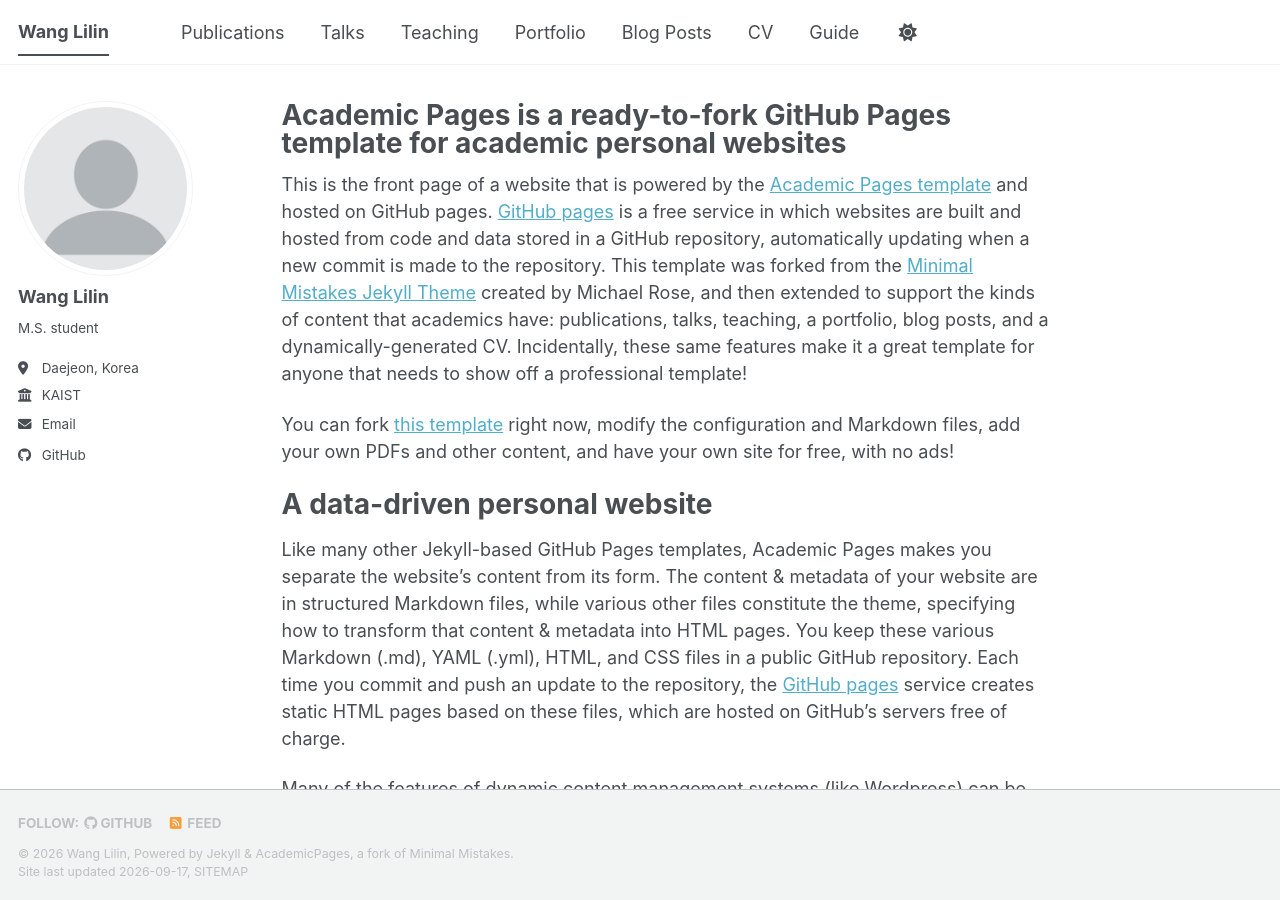
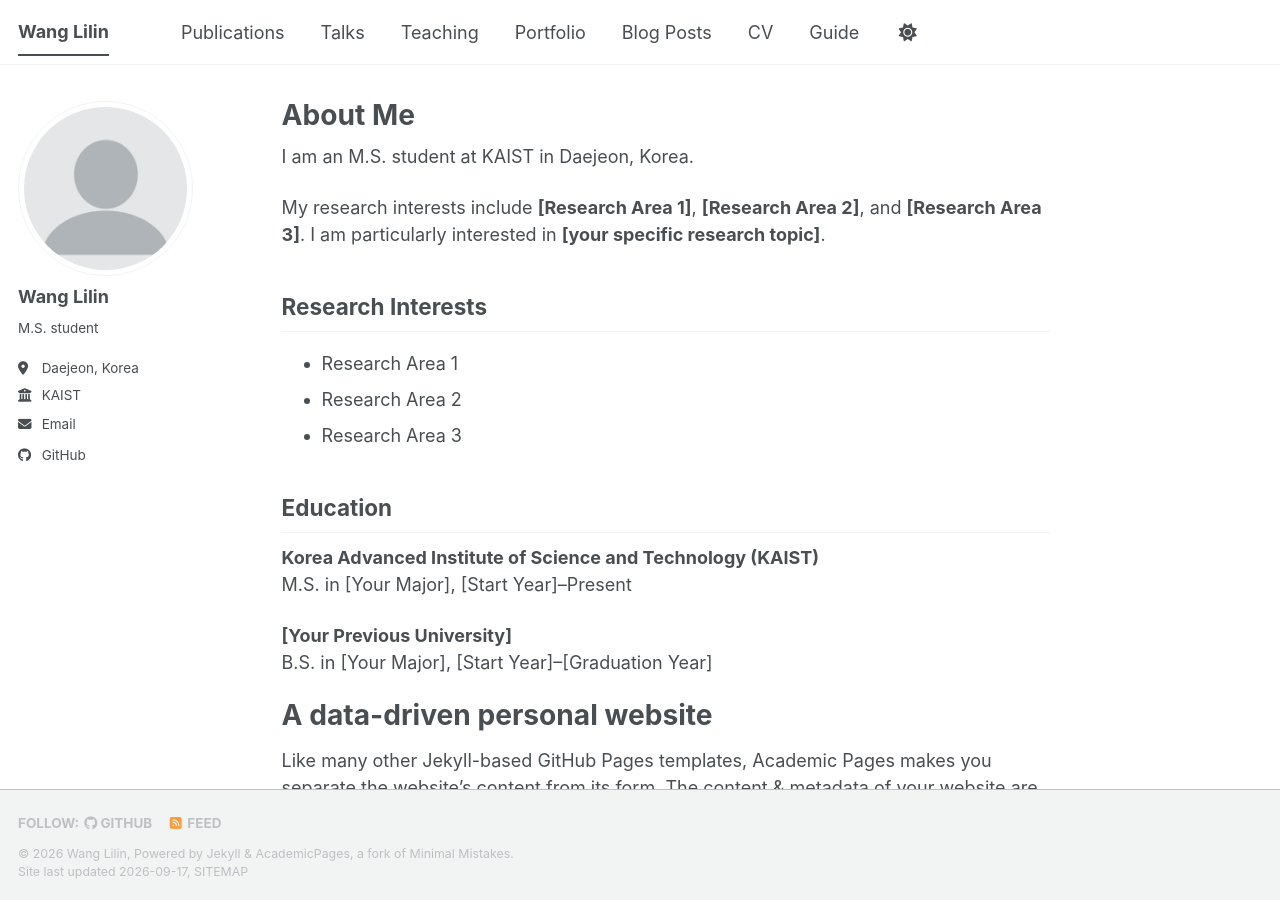
Before and after one commit to wll41/wll41.github.io, a Jekyll site: the page built from _pages/about.md, in a window 1280 px wide and 900 px high. Built offline with Jekyll 4.4.1, drawn with Linux system fonts in a browser that asks for light colours; a style sheet for code colours, icons or effects is not loaded.

Commit message:
Update personal details in about.md for the first time

```diff
--- a/_pages/about.md
+++ b/_pages/about.md
@@ -1,15 +1,31 @@
 ---
 permalink: /
-title: "Academic Pages is a ready-to-fork GitHub Pages template for academic personal websites"
+title: "About Me"
 author_profile: true
 redirect_from:
   - /about/
   - /about.html
 ---
 
-This is the front page of a website that is powered by the [Academic Pages template](https://github.com/academicpages/academicpages.github.io) and hosted on GitHub pages. [GitHub pages](https://pages.github.com) is a free service in which websites are built and hosted from code and data stored in a GitHub repository, automatically updating when a new commit is made to the repository. This template was forked from the [Minimal Mistakes Jekyll Theme](https://mmistakes.github.io/minimal-mistakes/) created by Michael Rose, and then extended to support the kinds of content that academics have: publications, talks, teaching, a portfolio, blog posts, and a dynamically-generated CV. Incidentally, these same features make it a great template for anyone that needs to show off a professional template!
+I am an M.S. student at KAIST in Daejeon, Korea.
 
- You can fork [this template](https://github.com/academicpages/academicpages.github.io) right now, modify the configuration and Markdown files, add your own PDFs and other content, and have your own site for free, with no ads!
+My research interests include **[Research Area 1]**, **[Research Area 2]**, and **[Research Area 3]**. I am particularly interested in **[your specific research topic]**.
+
+## Research Interests
+
+- Research Area 1
+- Research Area 2
+- Research Area 3
+
+## Education
+
+**Korea Advanced Institute of Science and Technology (KAIST)**
+M.S. in [Your Major], [Start Year]–Present
+
+**[Your Previous University]**
+B.S. in [Your Major], [Start Year]–[Graduation Year]
+
+
 
 A data-driven personal website
 ======
```
